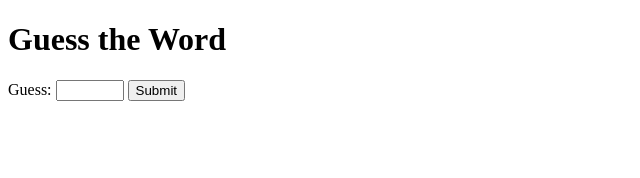
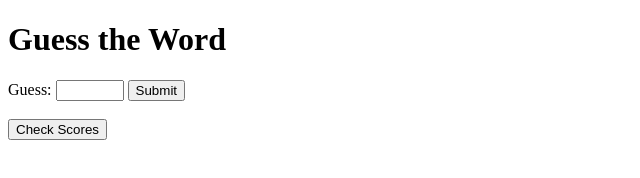
Before and after one commit to mazen-gamdou/Microservices_Project, a website: page Motus/www/index.html in a window 1280 px wide. Shown: the whole page, without its empty margins (0-640 px from the left). Drawn offline with nearby package versions, Linux system fonts and the light colour scheme; no server answers.

Commit message:
updated score and added redirection buttons in score and motus

```diff
--- a/Motus/www/index.html
+++ b/Motus/www/index.html
@@ -15,11 +15,12 @@
     <label for="word-input">Guess:</label>
     <input type="text" id="word-input" maxlength="5" required>
     <button type="submit">Submit</button>
-  </form>
-
+   </form>
   <div id="result"></div>
 
   <script src="script.js"></script>
+  <br>
+  <button onclick="window.location.href='http://localhost:3005/index.html';">Check Scores</button>
 
 </body>
 </html>
```
